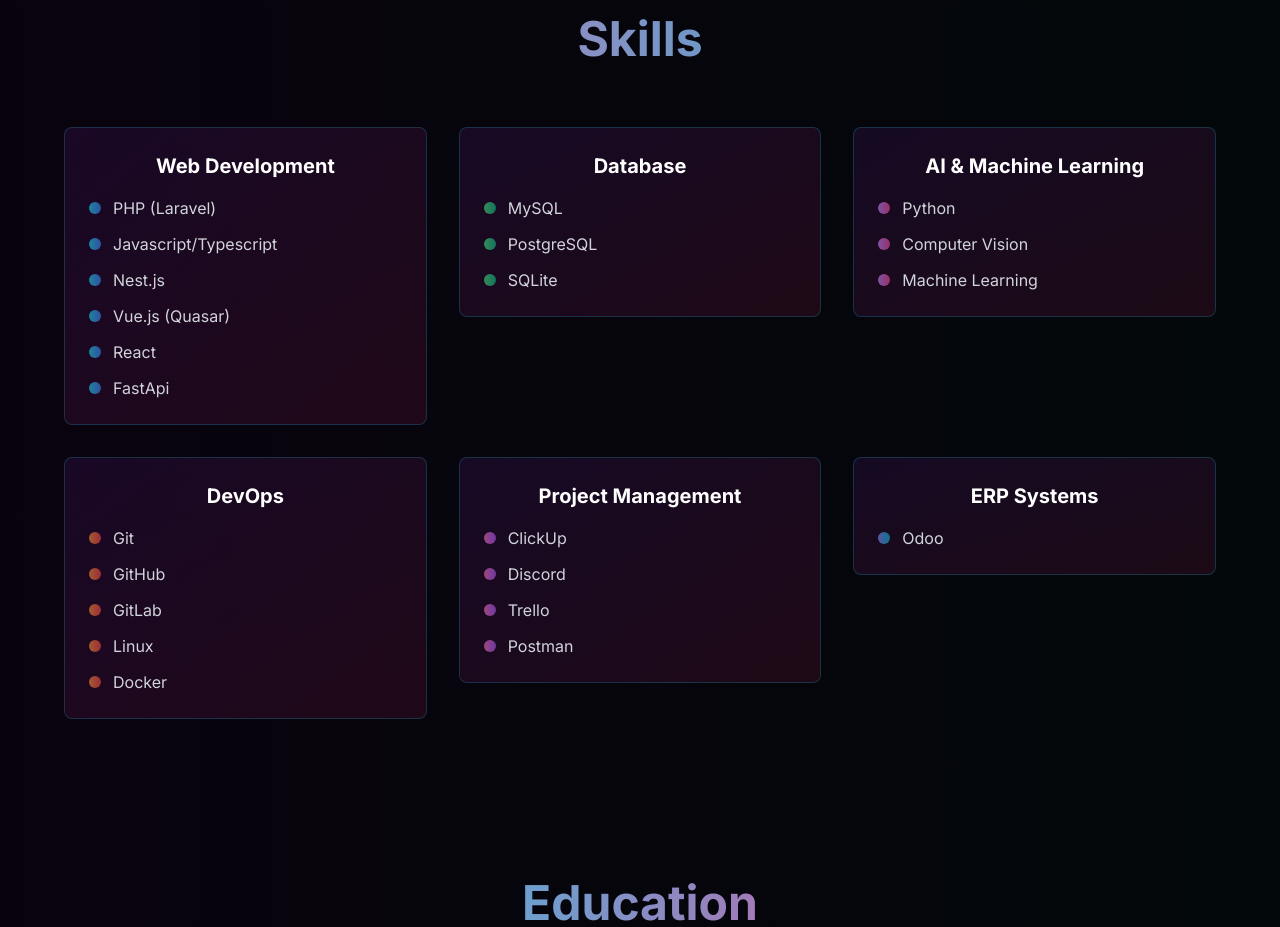
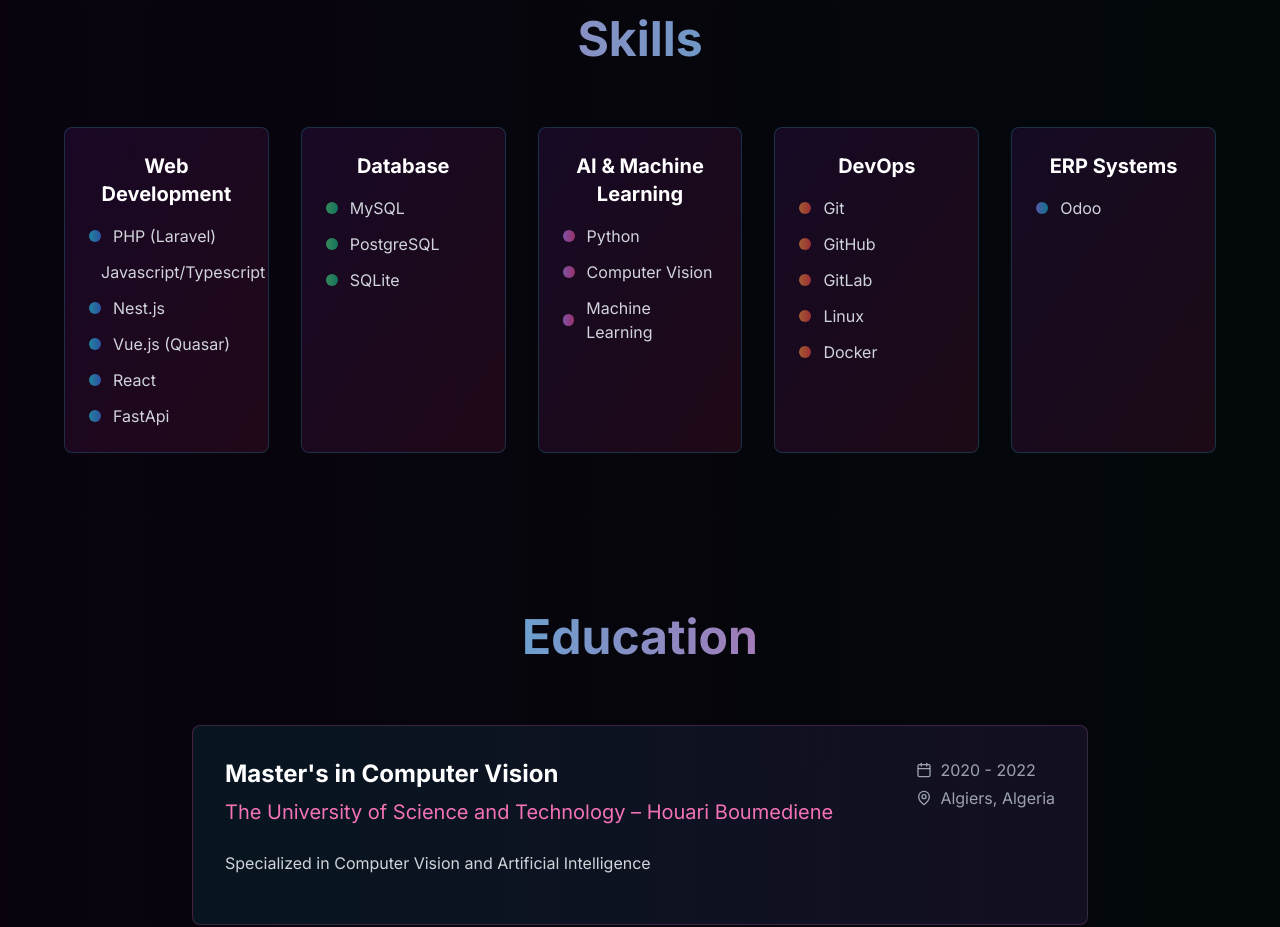
Before and after one commit to Se1f0/portfolio, a React (Vite) app: page / in a window 1280 px wide. Shown: the part 1520-2447 px from the top of the page. Built offline with nearby package versions, Linux system fonts and the light colour scheme.

Commit message:
Modify skills

```diff
--- a/src/App.tsx
+++ b/src/App.tsx
@@ -85,11 +85,6 @@ function App() {
       title: "DevOps",
       skills: ["Git", "GitHub", "GitLab", "Linux", "Docker"],
       color: "from-orange-400 to-red-500",
-    },
-    {
-      title: "Project Management",
-      skills: ["ClickUp", "Discord", "Trello", "Postman"],
-      color: "from-pink-400 to-purple-500",
     },
     {
       title: "ERP Systems",
@@ -367,10 +362,10 @@ function App() {
           <h2 className="text-4xl md:text-5xl font-bold text-center mb-16 bg-gradient-to-r from-pink-400 to-cyan-500 bg-clip-text text-transparent">
             Skills
           </h2>
-          <div className="grid md:grid-cols-2 lg:grid-cols-3 gap-8">
+          <div className="flex flex-wrap justify-center gap-8">
             {skillCategories.map((category) => (
-              <div key={category.title} className="group">
-                <div className="bg-gradient-to-br from-purple-900/20 to-pink-900/20 rounded-lg p-6 border border-cyan-400/20 hover:border-pink-400/40 transition-all duration-300 hover:transform hover:scale-105">
+              <div key={category.title} className="group w-full sm:w-[calc(50%-1rem)] lg:w-[calc(33.333%-1.5rem)] xl:w-[calc(20%-1.6rem)]">
+                <div className="bg-gradient-to-br from-purple-900/20 to-pink-900/20 rounded-lg p-6 border border-cyan-400/20 hover:border-pink-400/40 transition-all duration-300 hover:transform hover:scale-105 h-full">
                   <h3 className="text-xl font-bold text-white mb-4 text-center">
                     {category.title}
                   </h3>
```
